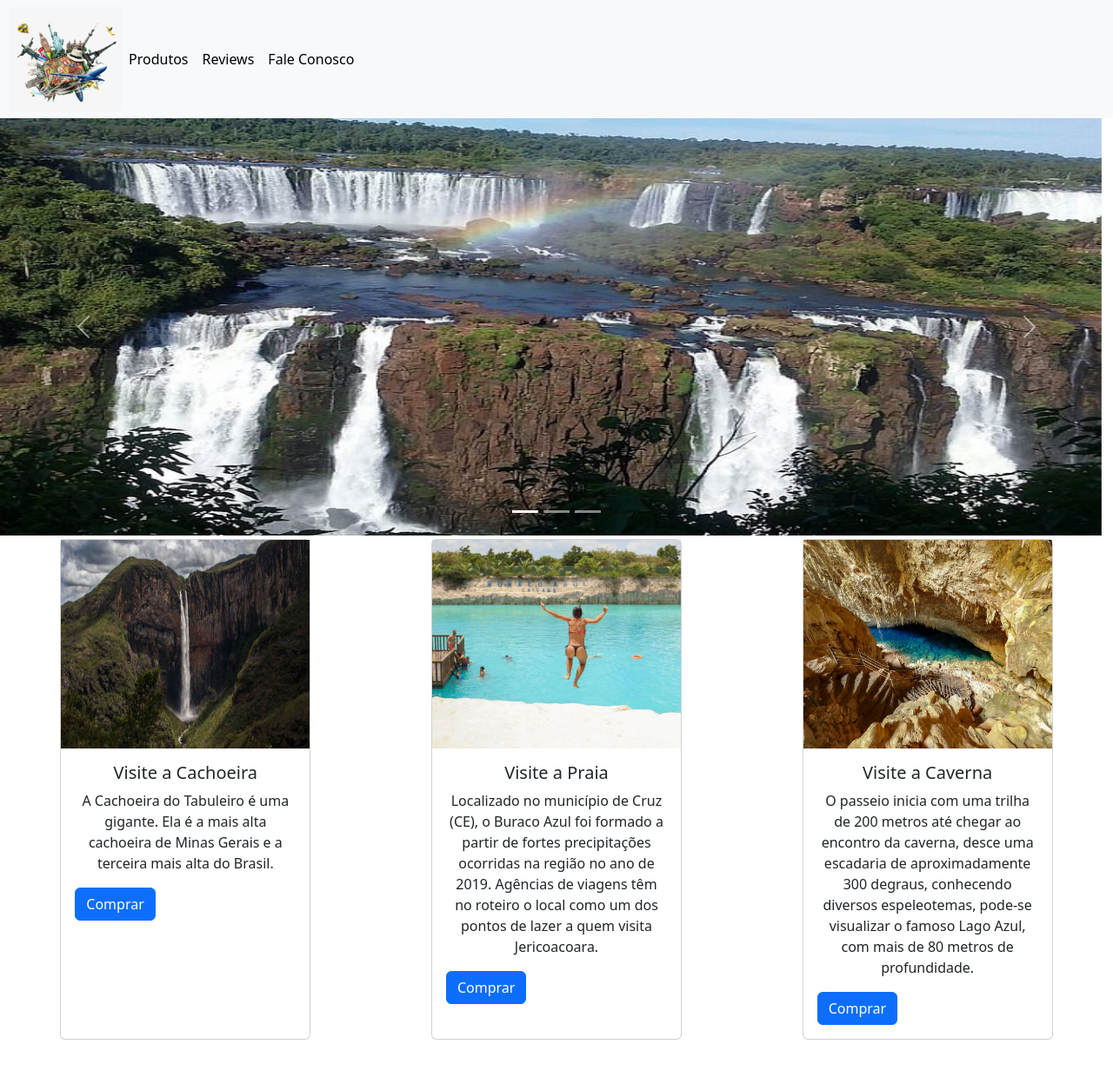
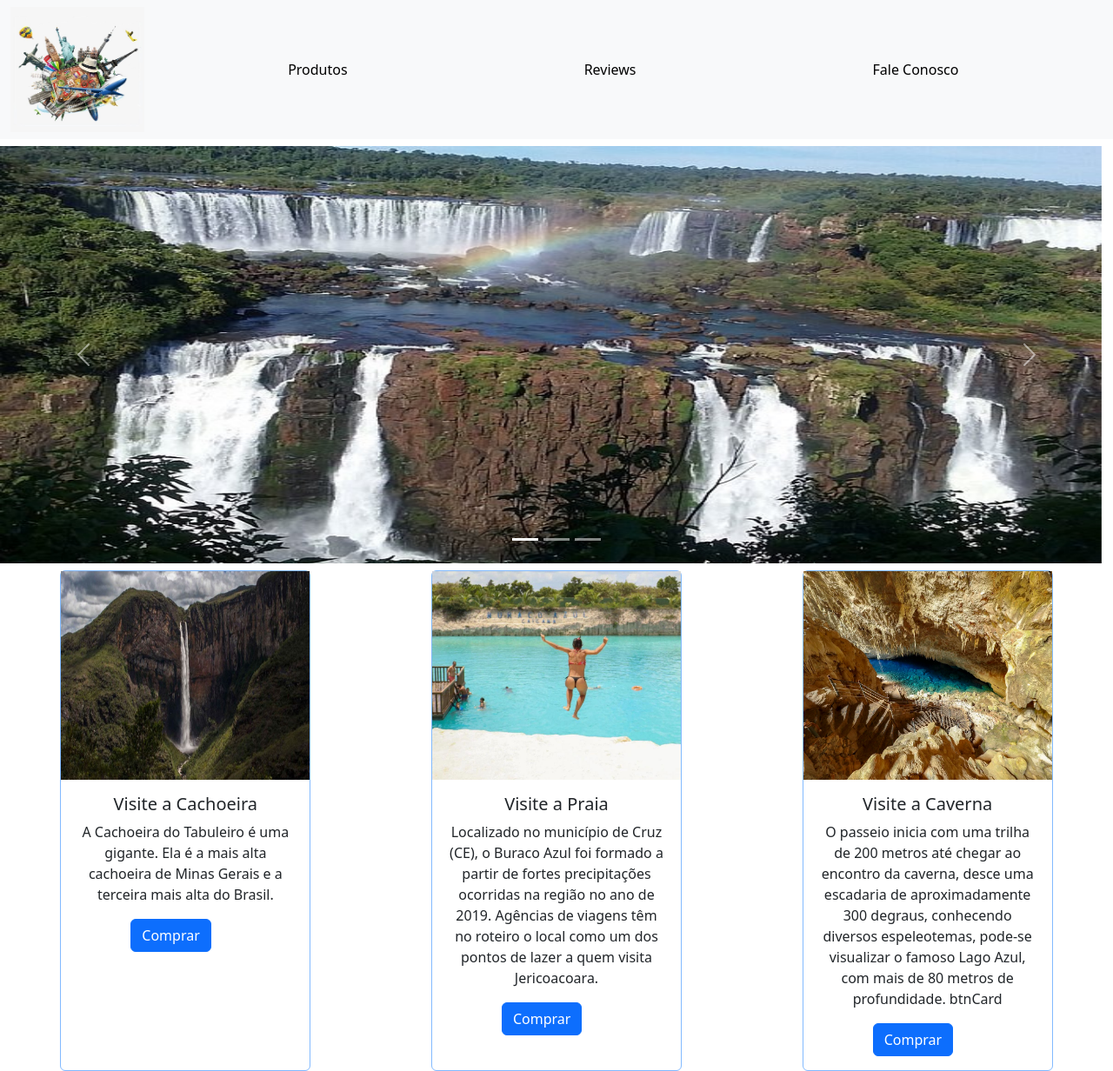
Before and after one commit to Felipeluzmelo/BootstrapViagem, a plain HTML site: page index.html in a window 1280 px wide. Shown: the whole page at 87% size. Before the commit the page ends 1196 px from the top, so only its background shows below. Drawn offline with nearby package versions, Linux system fonts and the light colour scheme.

Commit message:
Segundo Commit

```diff
--- a/index.html
+++ b/index.html
@@ -16,7 +16,7 @@
           <button class="navbar-toggler" type="button" data-bs-toggle="collapse" data-bs-target="#navbarNav" aria-controls="navbarNav" aria-expanded="false" aria-label="Toggle navigation">
             <span class="navbar-toggler-icon"></span>
           </button>
-          <div class="collapse navbar-collapse" id="navbarNav">
+          <div class="collapse navbar-collapse navBar" id="navbarNav">
             <ul class="navbar-nav">
               <li class="nav-item">
                 <a class="nav-link active" aria-current="page" href="#">Produtos</a>
@@ -69,7 +69,7 @@
             <div class="card-body">
             <h5 class="card-title texto">Visite a Cachoeira</h5>
             <p class="card-text texto">A Cachoeira do Tabuleiro é uma gigante. Ela é a mais alta cachoeira de Minas Gerais e a terceira mais alta do Brasil. </p>
-            <a href="#" class="btn btn-primary">Comprar</a>
+            <a href="#" class="btn btn-primary btnCard">Comprar</a>
             </div>
         </div>
 
@@ -79,7 +79,7 @@
             <div class="card-body">
             <h5 class="card-title texto">Visite a Praia</h5>
             <p class="card-text texto">Localizado no município de Cruz (CE), o Buraco Azul foi formado a partir de fortes precipitações ocorridas na região no ano de 2019. Agências de viagens têm no roteiro o local como um dos pontos de lazer a quem visita Jericoacoara. </p>
-            <a href="#" class="btn btn-primary">Comprar</a>
+            <a href="#" class="btn btn-primary btnCard">Comprar</a>
             </div>
         </div>
 
@@ -88,8 +88,8 @@
             <img class="imgCard" src="./images/cavernaok.webp" class="card-img-top" alt="...">
             <div class="card-body">
             <h5 class="card-title texto">Visite a Caverna</h5>
-            <p class="card-text texto">O passeio inicia com uma trilha de 200 metros até chegar ao encontro da caverna, desce uma escadaria de aproximadamente 300 degraus, conhecendo diversos espeleotemas, pode-se visualizar o famoso Lago Azul, com mais de 80 metros de profundidade. </p>
-            <a href="#" class="btn btn-primary">Comprar</a>
+            <p class="card-text texto">O passeio inicia com uma trilha de 200 metros até chegar ao encontro da caverna, desce uma escadaria de aproximadamente 300 degraus, conhecendo diversos espeleotemas, pode-se visualizar o famoso Lago Azul, com mais de 80 metros de profundidade. btnCard </p>
+            <a href="#" class="btn btn-primary btnCard">Comprar</a>
             </div>
         </div>
 
--- a/style.css
+++ b/style.css
@@ -1,8 +1,9 @@
 .imglogo{
-    width: 10vw;
-    height: 15vh;
+    width: 12vw;
+    height: 18vh;
 }
 .carousel-inner{
+    margin-top: 1vh;
     width: 99vw;
     height: 60vh;
 }
@@ -10,9 +11,12 @@
     height: 60vh;
 }
 .cards{
-    margin-top: 0.5vh;
+    margin-top: 1vh;
    display: flex;
    justify-content: space-around;
+}
+.card{
+    border-color: rgb(130, 186, 255);
 }
 .texto{
     text-align: center;
@@ -20,3 +24,14 @@
 .imgCard{
     height: 30vh;
 }
+.btnCard{
+    margin-left: 5vw;
+}
+.navBar{
+    display: flex;
+    justify-content: center;
+}
+.navbar-nav{
+    justify-content: space-around;
+    gap: 20vw;
+}
```
